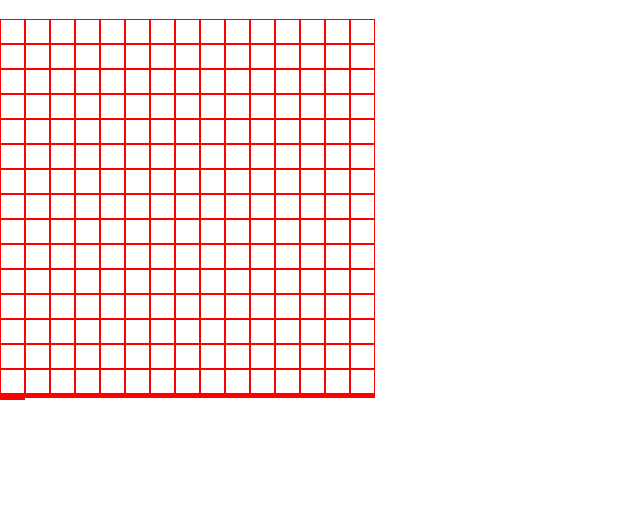
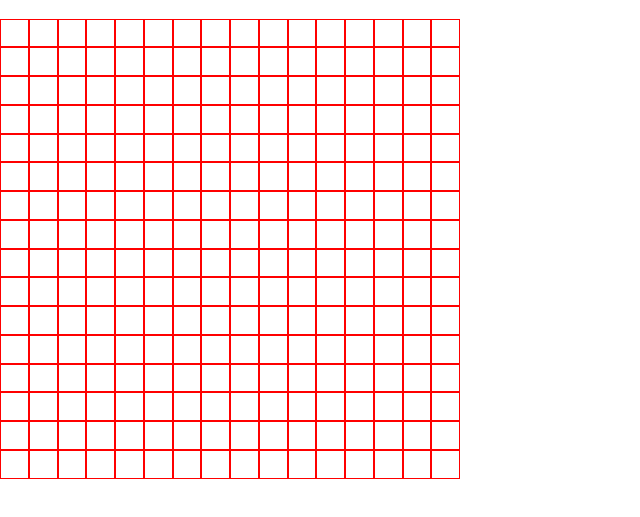
Before and after one commit to es-rene99/etch-a-sketch, a plain HTML site: page index.html in a window 1280 px wide. Shown: the part 61-578 px from the top of the page, without its empty margins (0-640 px from the left). Drawn offline with Linux system fonts and the light colour scheme.

Commit message:
feat: readjustable grid with squaresPerSide also added getStylesheet method for testing

```diff
--- a/index.html
+++ b/index.html
@@ -5,7 +5,7 @@
     <meta name="viewport" content="width=device-width, initial-scale=1.0" />
     <title>Etch a Sketch</title>
     <link rel="stylesheet" href="/styles/normalize.css" />
-    <link rel="stylesheet" href="/styles/style.css" id="main-styles" />
+    <link rel="stylesheet" href="/styles/style.css" title="main-styles" />
   </head>
   <body>
     <h1>Etch a Sketch</h1>
--- a/scripts/script.js
+++ b/scripts/script.js
@@ -1,6 +1,6 @@
 const squaresPerSide = 16;
 const squareNumber = squaresPerSide ** 2;
-const sizeOfGrid = `${960}px`;
+const sizeOfGrid = `${460}px`;
 
 const boardElement = document.querySelector('#board');
 for (let i = 0; i < squareNumber; i++) {
@@ -8,6 +8,9 @@ for (let i = 0; i < squareNumber; i++) {
   square.classList.add('square');
   boardElement.appendChild(square);
 }
+
+document.documentElement.style.setProperty('--sizeOfGrid', `${sizeOfGrid}`);
+document.documentElement.style.setProperty('--squaresPerSide', `${squaresPerSide}`);
 
 function getStyleSheet(unique_title) {
   for (let i = 0; i < document.styleSheets.length; i++) {
@@ -17,8 +20,5 @@ function getStyleSheet(unique_title) {
     }
   }
 }
-// TODO left here, with this method I can insert css in my stylesheet like w3 mentions, instead of inline, need to alter it and be able to enter the size of the grid depending on the square per size
 
-const sheet = document.createElement('style');
-document.body.appendChild(sheet);
-sheet.insertRule();
+let styles = getStyleSheet('main-styles');
--- a/styles/style.css
+++ b/styles/style.css
@@ -1,14 +1,21 @@
 :root {
-  --square-size: 25px;
+  /* * These are the default values in case JS is disabled*/
+  --square-size: auto;
+  --sizeOfGrid: 460px;
+  --squaresPerSide: 16;
 }
 
 .square {
-  width: auto;
-  height: auto;
+  width: var(--square-size);
+  height: var(--square-size);
   border: 1px solid red;
 }
 #board {
   display: grid;
-  grid-template: repeat(15, var(--square-size)) / repeat(15, var(--square-size));
+  grid-template: repeat(var(--squaresPerSide), var(--square-size)) / repeat(
+      var(--squaresPerSide),
+      var(--square-size)
+    );
+  width: var(--sizeOfGrid);
+  height: var(--sizeOfGrid);
 }
-/* TODO need to remove and insert it via JS
```
